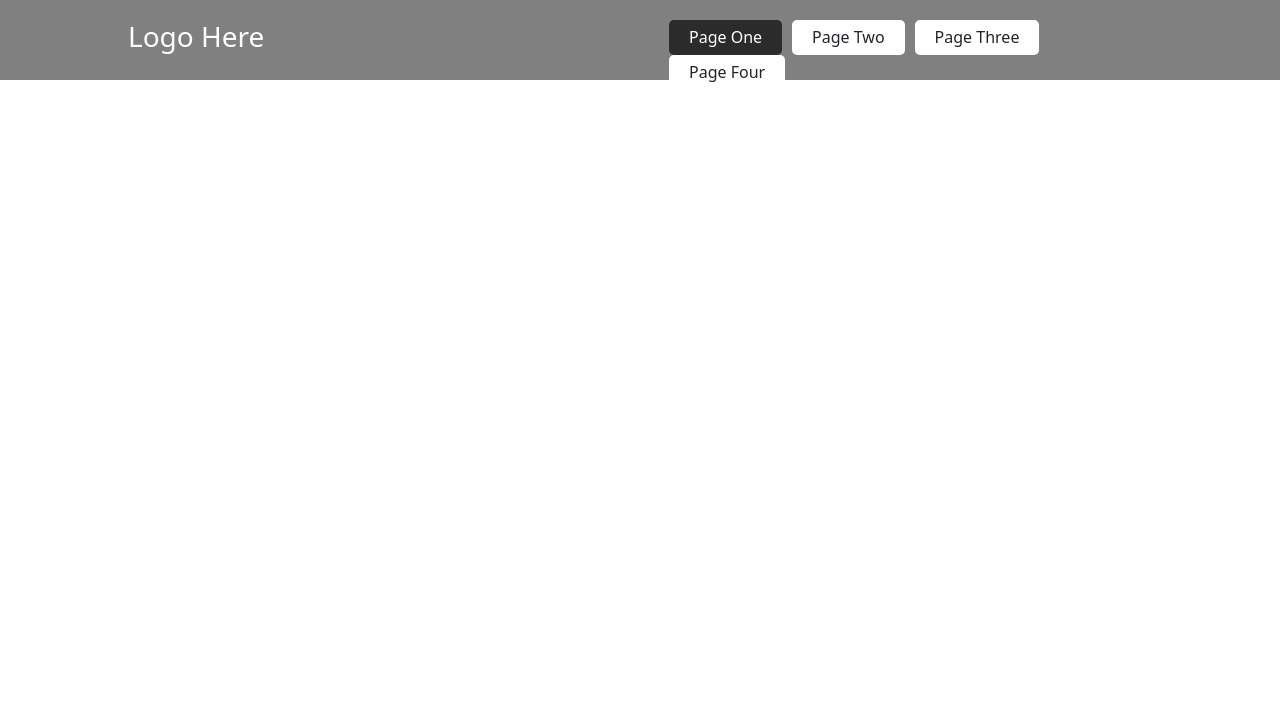
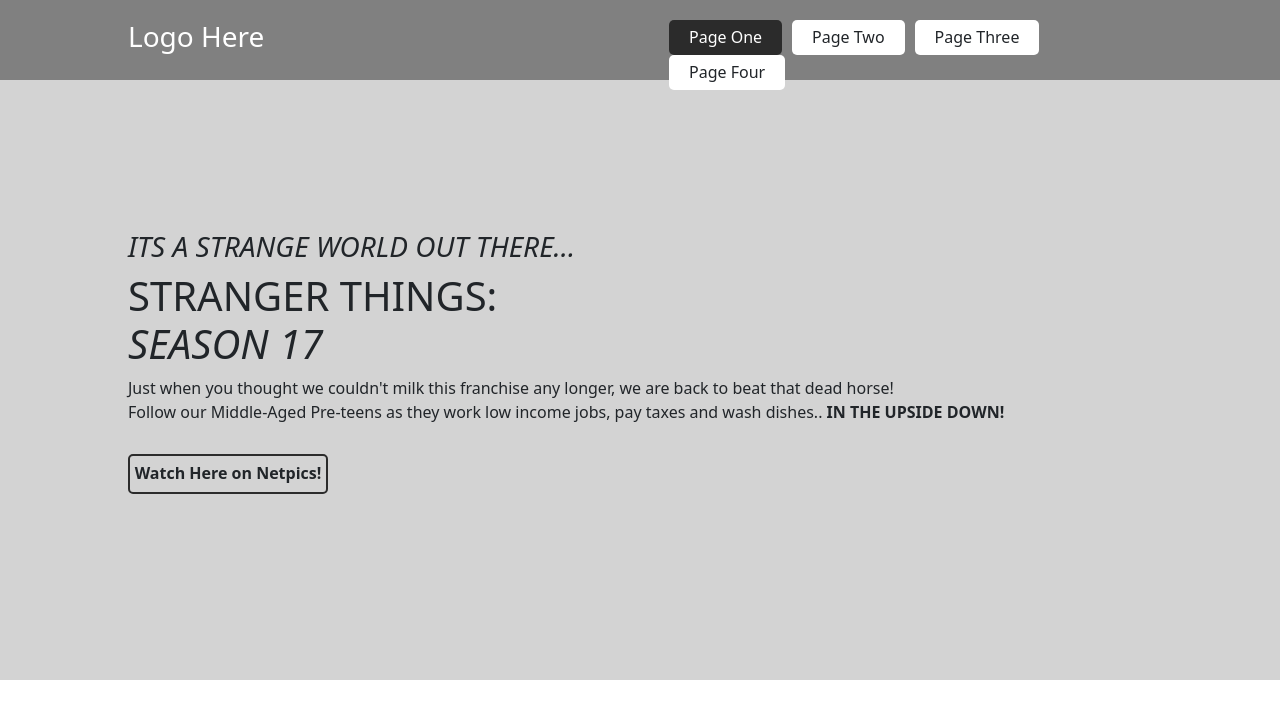
Before and after one commit to KurtSchwimmbacher/week5_task4-5, a plain HTML site: page index.html in a window 1280 px wide. Drawn offline with nearby package versions, Linux system fonts and the light colour scheme.

Commit message:
add header
add header text and styling, button with hover state

```diff
--- a/css/main.css
+++ b/css/main.css
@@ -50,3 +50,32 @@ nav{
     color: #ffffff;
     cursor: pointer;
     }
+
+header h3,h1{
+    text-transform: uppercase;
+}
+
+header{
+    width: 100%;
+    height: 600px;
+    padding-left: 10%;
+    background-color: lightgray;
+    padding-top: 150px;
+    padding-right: 10%;
+}
+
+.head-button{
+    margin-top: 30px;
+    width: 200px;
+    height: 40px;
+    border-radius: 5px;
+    border: 2px solid #2b2b2b;
+    text-align: center;
+    padding-top: 5px;
+}
+
+.head-button:hover{
+    background-color: #2b2b2b;
+    color: #ffffff;
+    cursor: pointer;
+}
--- a/index.html
+++ b/index.html
@@ -32,6 +32,25 @@
         </div>
     </nav>
 
+    <header>
+        <h3>
+            <i>Its A Strange World Out There...</i>
+        </h3>
+        <h1>
+            Stranger Things:
+            <br>
+            <i>Season 17</i>
+        </h1>
+        <p>
+            Just when you thought we couldn't milk this franchise any longer, we are back to beat that dead horse!
+            <br>
+            Follow our Middle-Aged Pre-teens as they work low income jobs, pay taxes and wash dishes.. <strong>IN THE UPSIDE DOWN!</strong>
+        </p>
+
+        <div class="head-button">
+            <strong>Watch Here on Netpics!</strong>
+        </div>
+    </header>
 
 </body>
 </html>
```
